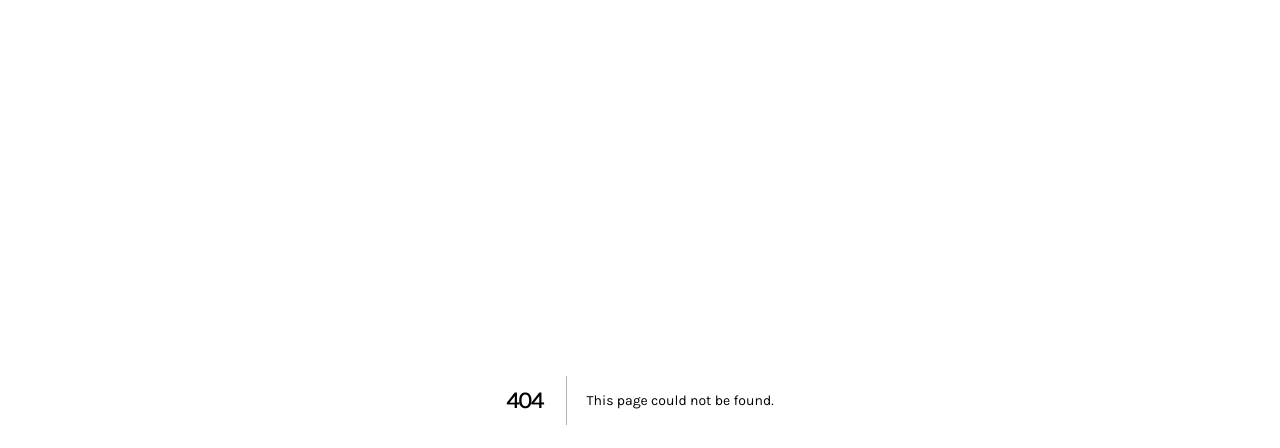
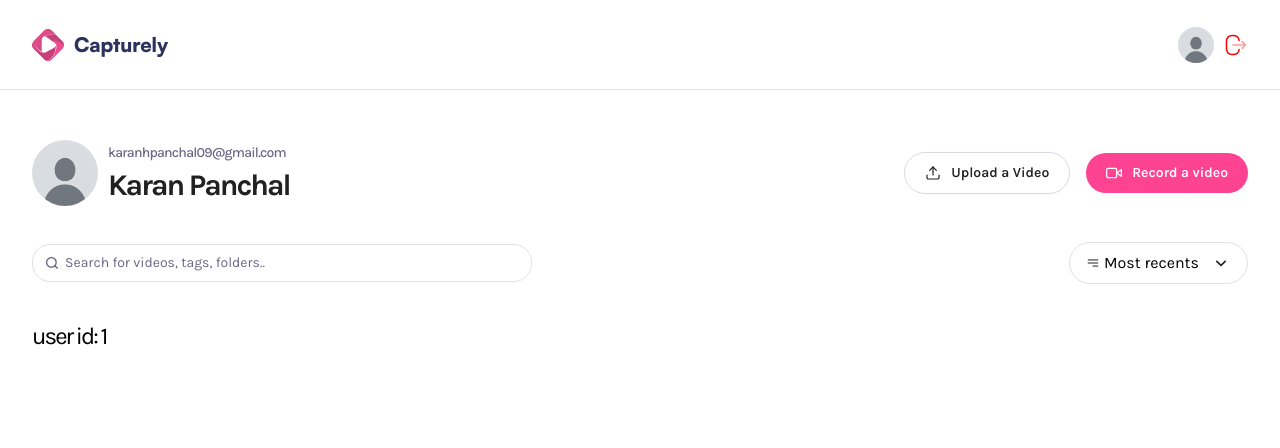
Before and after one commit to mansijasoria/Capturly, a Next.js app: page /profile/1 in a window 1280 px wide. Before the commit this address had no page. Shown: the top 448 px of the page. Built offline with nearby package versions, Linux system fonts and the light colour scheme.

Commit message:
Dynamic header with profile route and dropdown component added

```diff
--- /dev/null
+++ b/app/(root)/profile/[id]/page.tsx
@@ -0,0 +1,17 @@
+import Header from "@/components/Header";
+import React from "react";
+
+const page = async ({ params }: ParamsWithSearch) => {
+  const { id } = await params;
+  return (
+    <div className="wrapper page">
+        <Header subHeader="karanhpanchal09@gmail.com" title="Karan Panchal"userImg='/assets/images/dummy.jpg'/>
+
+        <h1 className="text-2xl font-karla">
+            user id: {id}
+        </h1>
+        </div>
+  )
+};
+
+export default page;
--- /dev/null
+++ b/components/DropdownList.tsx
@@ -0,0 +1,32 @@
+'use client'
+import Image from "next/image";
+import React, { useState } from "react";
+
+const DropdownList = () => {
+  const [isOpen, setIsOpen] = useState(false);
+  return (
+    <div className="relative">
+      <div className="cursor-pointer" onClick={() => setIsOpen(!isOpen)}>
+        <div className="filter-trigger">
+            <figure>
+                <Image src="/assets/icons/hamburger.svg" alt="manu" width={14} height={14}/>
+                Most recents
+            </figure>
+            <Image src='/assets/icons/arrow-down.svg' alt="arrow-down" width={20} height={20} />
+        </div>
+      </div>
+
+      {isOpen && (
+        <ul className="dropdown">
+            {['Most-recent','most linked'].map((option) => (
+                <li key={option} className="list-item">
+                    {option}
+                </li>
+            ))}
+        </ul>
+      )}
+    </div>
+  );
+};
+
+export default DropdownList;
--- a/components/Header.tsx
+++ b/components/Header.tsx
@@ -2,6 +2,7 @@
 import Image from "next/image";
 import Link from "next/link";
 import React from "react";
+import DropdownList from "./DropdownList";
 
 const Header = ({ subHeader, title, userImg }: SharedHeaderProps) => {
   return (
@@ -54,7 +55,7 @@
           <input type="text" placeholder="Search for videos, tags, folders.." />
         </div>
 
-        {`<DropdownList />`}
+        <DropdownList />
       </section>
     </header>
   );
--- a/components/Navbar.tsx
+++ b/components/Navbar.tsx
@@ -1,9 +1,12 @@
+"use client"
 import Image from 'next/image'
 import Link from 'next/link'
+import { useRouter } from 'next/navigation';
 import React from 'react'
 
 const user = {};
 const Navbar = () => {
+     const router = useRouter()
   return (
     <header className='navbar'>
         <nav>
@@ -14,7 +17,7 @@
 
             {user && (
                 <figure>
-                    <button>
+                    <button onClick={()=> router.push('/profile/12345')}>
                         <Image src="/assets/images/dummy.jpg" alt='User' width={36} height={36} className='rounded-full aspect-square' />
                     </button>
                     <button className='cursor-pointer'>
```
